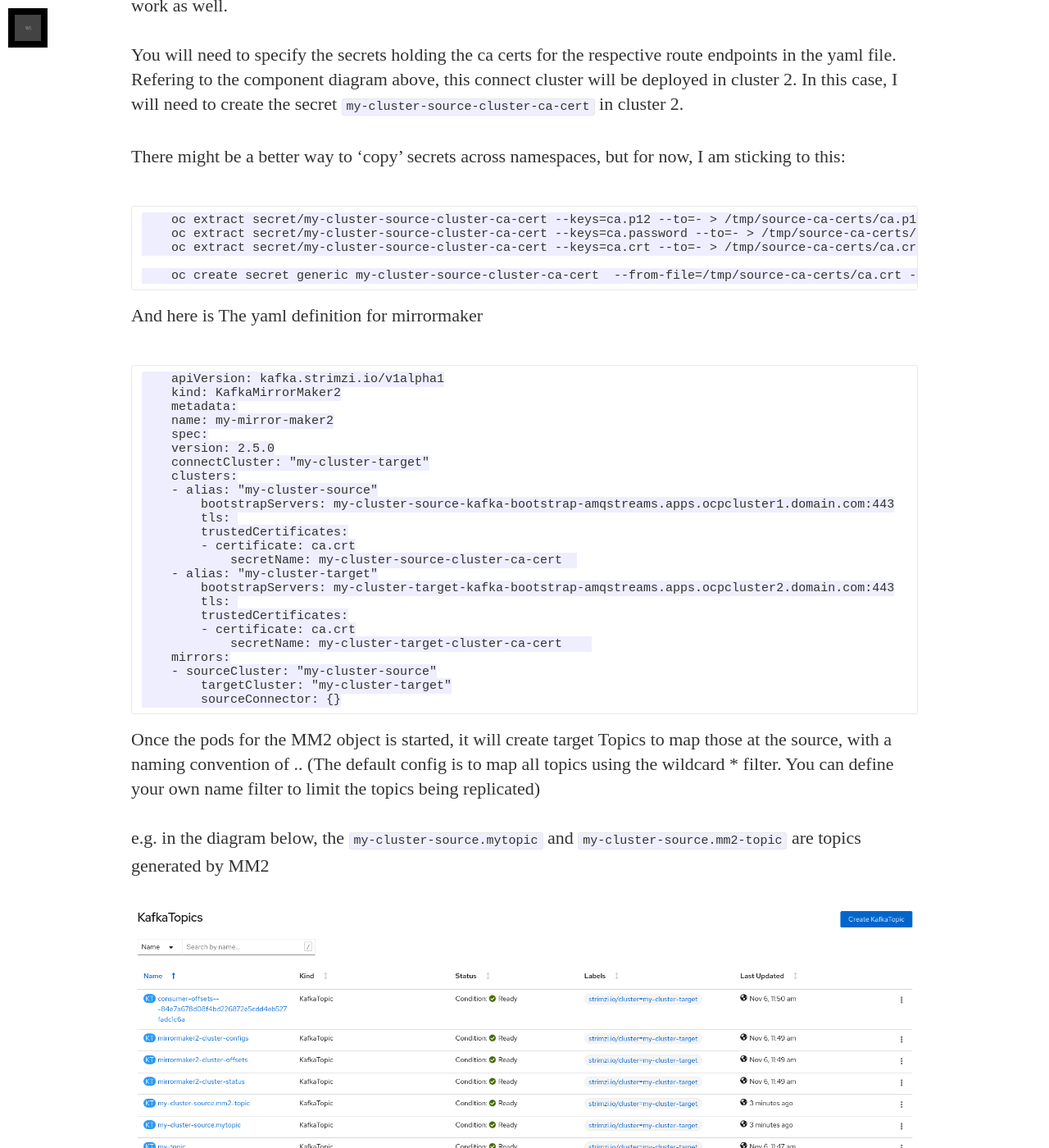
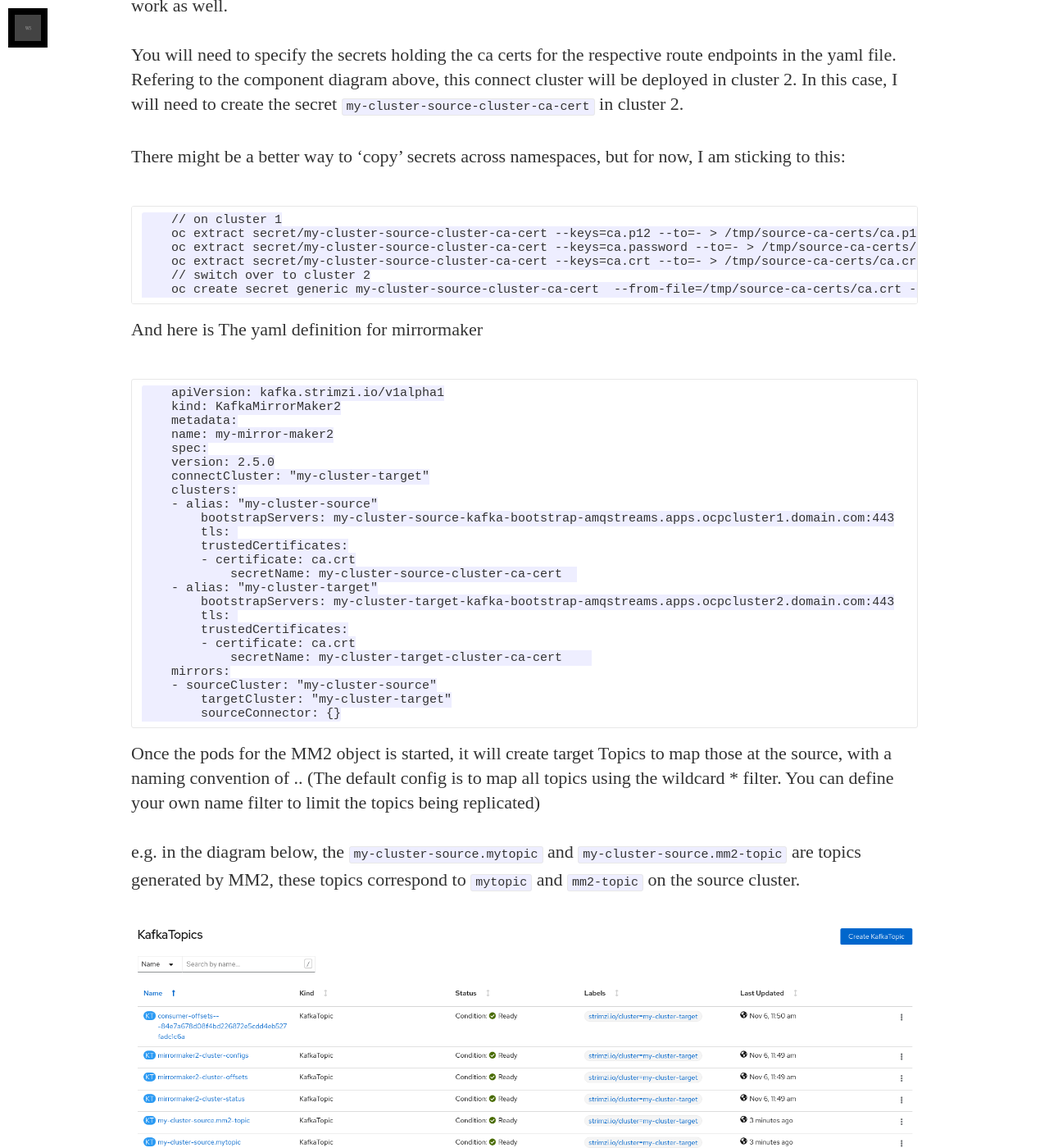
Before and after one commit to wohshon/wohshon.github.io, a Jekyll site: the page built from _posts/2020-11-06-amq-streams-mirrormaker2.markdown, in a window 1280 px wide and 1400 px high, scrolled down 5970 px. Shown: the whole window at 82% size. Built offline with Jekyll 4.4.1, drawn with Linux system fonts in a browser that asks for light colours; nearby versions of some CDN libraries; some web fonts are replaced; some of the changed text lies outside the part shown.

Commit message:
new post - mm2

```diff
--- a/_posts/2020-11-06-amq-streams-mirrormaker2.markdown
+++ b/_posts/2020-11-06-amq-streams-mirrormaker2.markdown
@@ -49,7 +49,7 @@ Cluster 1 will be used as the source Kafka cluster.
 
 The high level steps to setup Cluster 1:
 1. Create a namespace, e.g. `amqstreams` is used in this demo
-2. Install the AMQ Streams Operator, I won't go into the details as it is very well documented [here](https://access.redhat.com/documentation/en-us/red_hat_amq/7.7/html-single/using_amq_streams_on_openshift/index])
+2. Install the AMQ Streams Operator, I won't go into the details as it is very well documented [here](https://access.redhat.com/documentation/en-us/red_hat_amq/7.7/html-single/using_amq_streams_on_openshift/index)
 3. We will make use of the Operator to create the following objects:
    - Kafka Cluster
    - Kafka Topic
@@ -176,10 +176,11 @@ Refering to the component diagram above, this connect cluster will be deployed i
 
 There might be a better way to 'copy' secrets across namespaces, but for now, I am sticking to this:
 
+        // on cluster 1
         oc extract secret/my-cluster-source-cluster-ca-cert --keys=ca.p12 --to=- > /tmp/source-ca-certs/ca.p12
         oc extract secret/my-cluster-source-cluster-ca-cert --keys=ca.password --to=- > /tmp/source-ca-certs/ca.password
         oc extract secret/my-cluster-source-cluster-ca-cert --keys=ca.crt --to=- > /tmp/source-ca-certs/ca.crt
-
+        // switch over to cluster 2
         oc create secret generic my-cluster-source-cluster-ca-cert  --from-file=/tmp/source-ca-certs/ca.crt --from-file=/tmp/source-ca-certs/ca.p12 --from-file=/tmp/source-ca-certs/ca.password
 
 And here is The yaml definition for mirrormaker
@@ -213,7 +214,7 @@ And here is The yaml definition for mirrormaker
 
 Once the pods for the MM2 object is started, it will create target Topics to map those at the source, with a naming convention of <source cluster>.<topic name>. (The default config is to map all topics using the wildcard * filter. You can define your own name filter to limit the topics being replicated)
 
-e.g. in the diagram below, the `my-cluster-source.mytopic` and `my-cluster-source.mm2-topic` are topics generated by MM2
+e.g. in the diagram below, the `my-cluster-source.mytopic` and `my-cluster-source.mm2-topic` are topics generated by MM2, these topics correspond to `mytopic` and `mm2-topic` on the source cluster.
 
 ![Topics at target cluster](/assets/article_images/2020-11-06-amq-streams-mirrormaker2/mm2-topics-1.png)
 
```
Also changed, not shown: other parts of _posts/2020-11-06-amq-streams-mirrormaker2.markdown (+5 -3 lines).
